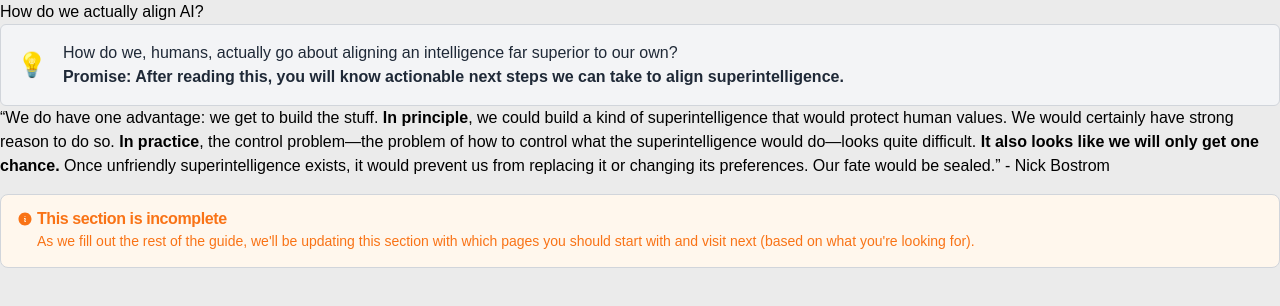
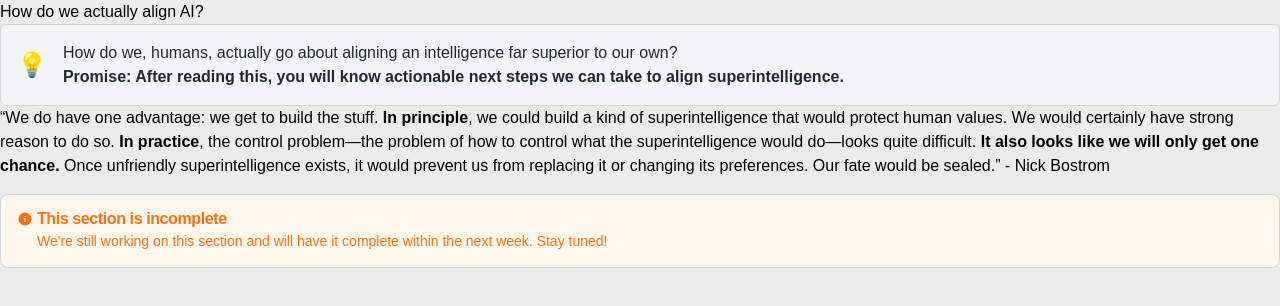
Before and after one commit to masonwang025/alignment-guide, a Next.js app: page /why-alignment/our-opportunity in a window 1280 px wide. Shown: the top 306 px of the page. Built offline with nearby package versions, Linux system fonts and the light colour scheme.

Commit message:
last message done

```diff
--- a/src/pages/why-alignment/our-opportunity.mdx
+++ b/src/pages/why-alignment/our-opportunity.mdx
@@ -12,4 +12,4 @@ How do we, humans, actually go about aligning an intelligence far superior to ou
 
 >“We do have one advantage: we get to build the stuff. **In principle**, we could build a kind of superintelligence that would protect human values. We would certainly have strong reason to do so. **In practice**, the control problem—the problem of how to control what the superintelligence would do—looks quite difficult. **It also looks like we will only get one chance.** Once unfriendly superintelligence exists, it would prevent us from replacing it or changing its preferences. Our fate would be sealed.” - Nick Bostrom
 
-<CustomAlert className="mb-0 mt-4" variant="warning" title="This section is incomplete" variant="warning" description="As we fill out the rest of the guide, we'll be updating this section with which pages you should start with and visit next (based on what you're looking for)." />
+<CustomAlert className="mb-0 mt-4" variant="warning" title="This section is incomplete" variant="warning" description="We're still working on this section and will have it complete within the next week. Stay tuned!" />
```
